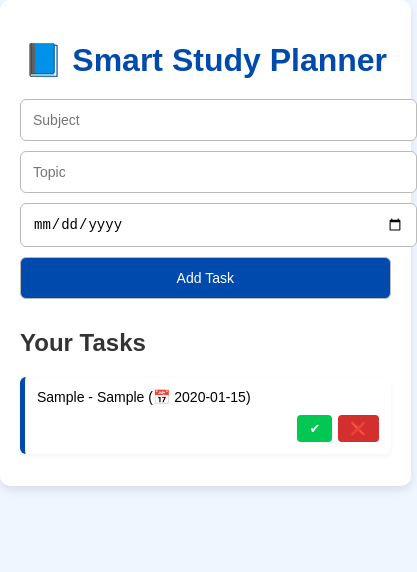
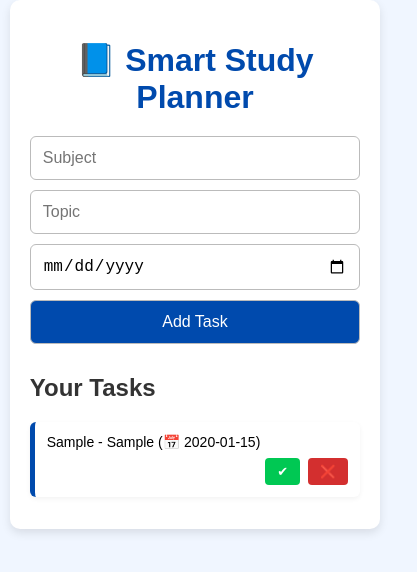
Before and after one commit to Nekita3002/Smart_StudyPlanner, a plain HTML site: page index.html in a window 390 px wide. Both pictures are taken after typing "Sample", "Sample", "2020-01-15" into the empty fields and a click on the button "Add Task". Shown: the whole page, 417 px wide, since content can reach past the window. Drawn offline with Linux system fonts and the light colour scheme.

Commit message:
Update style.css

```diff
--- a/style.css
+++ b/style.css
@@ -15,6 +15,7 @@ body {
   background: #ffffff;
   border-radius: 10px;
   box-shadow: 0px 4px 10px rgba(0,0,0,0.1);
+  box-sizing: border-box; /* ✅ Prevent overflow */
 }
 
 /* ===== Headings ===== */
@@ -43,8 +44,8 @@ body {
   border-radius: 6px;
   border: 1px solid #bbb;
   flex: 1;
-    min-width: 150px;
   font-size: 14px;
+  box-sizing: border-box;
 }
 
 .task-input input:focus {
@@ -83,6 +84,7 @@ body {
   align-items: center;
   flex-wrap: wrap;
   box-shadow: 0px 2px 5px rgba(0,0,0,0.05);
+  box-sizing: border-box;
 }
 
 li span {
@@ -133,7 +135,8 @@ body {
   .task-input input,
   .task-input button {
     width: 100%;
-      min-width: unset; /* prevent overflow */
+    min-width: auto; /* ✅ Fix overflow */
+    font-size: 16px; /* ✅ Better touch size */
   }
 
   li {
@@ -143,12 +146,15 @@ body {
   }
 
   li span {
-      margin-bottom: 10px;
     font-size: 14px;
+    margin-bottom: 8px;
+    word-break: break-word; /* ✅ Handles long text */
   }
 
   li div {
     width: 100%;
+    display: flex;
     justify-content: flex-end;
+    gap: 8px;
   }
 }
```
Lines whose indentation alone changed are shown as unchanged.
